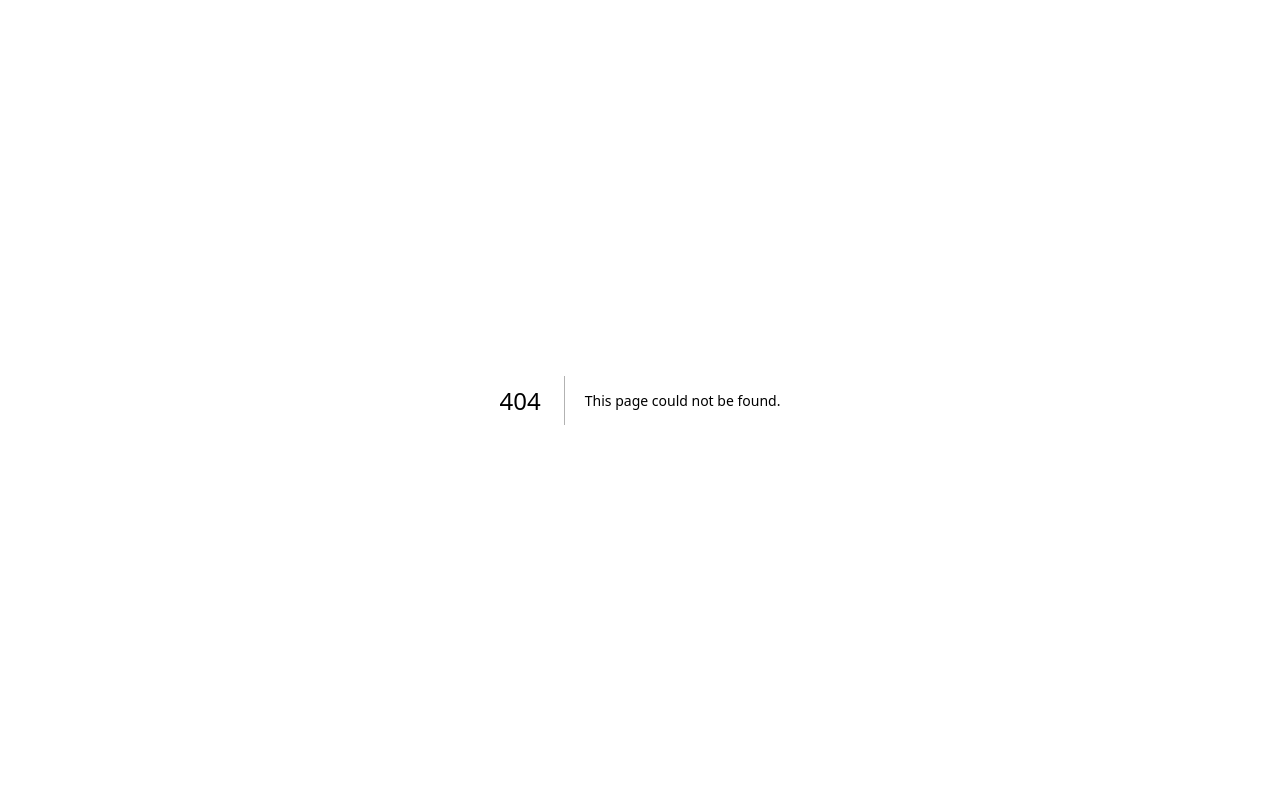
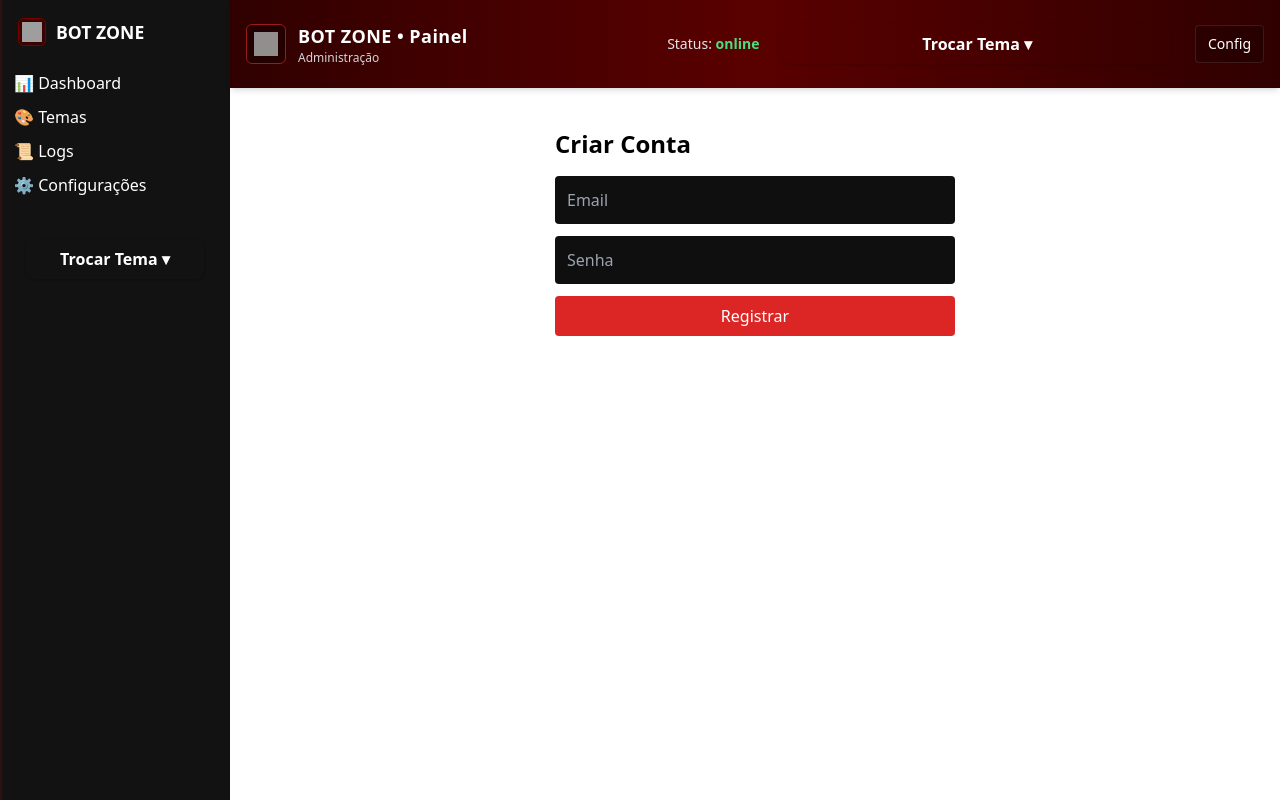
Before and after one commit to rubensilver/uchiha-site, a Next.js app: page /admin/register in a window 1280 px wide. Before the commit this address had no page. Built offline with nearby package versions, Linux system fonts and the light colour scheme; grey boxes are pictures that could not be loaded.

Commit message:
Create page.tsx

```diff
--- /dev/null
+++ b/app/admin/register/page.tsx
@@ -0,0 +1,63 @@
+'use client';
+import { useState } from 'react';
+import { useRouter } from 'next/navigation';
+
+export default function RegisterPage() {
+  const [email, setEmail] = useState('');
+  const [password, setPassword] = useState('');
+  const [error, setError] = useState('');
+  const [ok, setOk] = useState(false);
+  const router = useRouter();
+
+  async function submit(e:any){
+    e.preventDefault();
+    setError('');
+    setOk(false);
+
+    const res = await fetch('/api/auth/register', {
+      method: "POST",
+      body: JSON.stringify({ email, password }),
+      headers: { "Content-Type": "application/json" }
+    });
+
+    const json = await res.json();
+
+    if (json.success){
+      setOk(true);
+      setTimeout(() => router.push('/admin/login'), 1200);
+    } else {
+      setError(json.error || 'Erro ao registrar.');
+    }
+  }
+
+  return (
+    <main className="p-6 max-w-md mx-auto">
+      <h1 className="text-2xl font-bold mb-4">Criar Conta</h1>
+
+      <form onSubmit={submit} className="flex flex-col gap-3">
+
+        <input
+          value={email}
+          onChange={e=>setEmail(e.target.value)}
+          placeholder="Email"
+          className="p-3 rounded bg-[#0f0f10]"
+        />
+
+        <input
+          value={password}
+          type="password"
+          onChange={e=>setPassword(e.target.value)}
+          placeholder="Senha"
+          className="p-3 rounded bg-[#0f0f10]"
+        />
+
+        <button className="bg-red-600 text-white py-2 rounded">
+          Registrar
+        </button>
+
+        {error && <p className="text-red-400">{error}</p>}
+        {ok && <p className="text-green-400">Registrado com sucesso! Redirecionando…</p>}
+      </form>
+    </main>
+  );
+}
```
